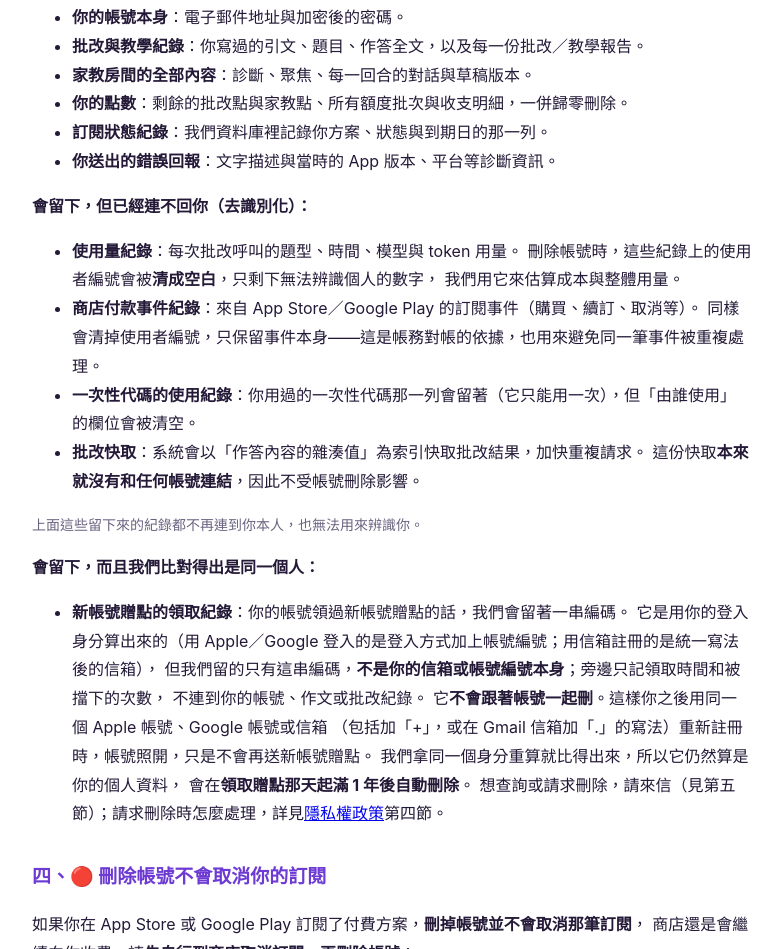
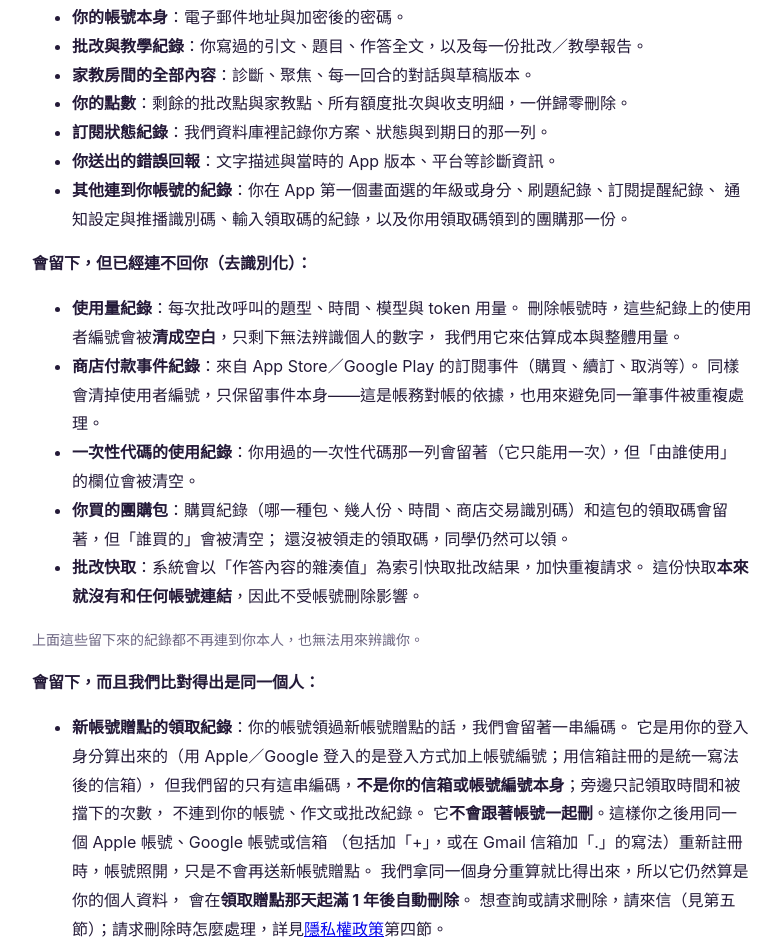
Before and after one commit to BORTYNG/howrite-legal, a plain HTML site: page delete-account.html in a window 1280 px wide. Shown: the part 1081-2030 px from the top of the page, without its empty margins (248-1029 px from the left). Drawn offline with Linux system fonts and the light colour scheme.

Commit message:
3.3.1：delete-account.html 換成好寫 repo docs/delete-account.html（11-18，逐位元一致）

```diff
--- a/delete-account.html
+++ b/delete-account.html
@@ -16,7 +16,7 @@
 </head>
 <body>
   <h1>刪除帳號與資料</h1>
-  <p class="muted">最後更新：2026 年 10 月 23 日・應用程式：好寫 Howrite・開發者：好寫 Howrite</p>
+  <p class="muted">最後更新：2026 年 11 月 18 日・應用程式：好寫 Howrite・開發者：好寫 Howrite</p>
   <p class="contact">客服聯繫：LINE 官方帳號 <a href="https://line.me/R/ti/p/%40100lzilw">@100lzilw</a>（用手機點就能加好友）・Email <a href="mailto:howriteskill@gmail.com">howriteskill@gmail.com</a></p>
 
   <p>你可以隨時刪除「好寫 Howrite」的帳號。這一頁說明怎麼做、按下去之後有哪些資料被刪掉、
@@ -54,6 +54,8 @@
     <li><strong>你的點數</strong>：剩餘的批改點與家教點、所有額度批次與收支明細，一併歸零刪除。</li>
     <li><strong>訂閱狀態紀錄</strong>：我們資料庫裡記錄你方案、狀態與到期日的那一列。</li>
     <li><strong>你送出的錯誤回報</strong>：文字描述與當時的 App 版本、平台等診斷資訊。</li>
+    <li><strong>其他連到你帳號的紀錄</strong>：你在 App 第一個畫面選的年級或身分、刷題紀錄、訂閱提醒紀錄、
+        通知設定與推播識別碼、輸入領取碼的紀錄，以及你用領取碼領到的團購那一份。</li>
   </ul>
 
   <p><strong>會留下，但已經連不回你（去識別化）：</strong></p>
@@ -64,6 +66,8 @@
     <li><strong>商店付款事件紀錄</strong>：來自 App Store／Google Play 的訂閱事件（購買、續訂、取消等）。
         同樣會清掉使用者編號，只保留事件本身——這是帳務對帳的依據，也用來避免同一筆事件被重複處理。</li>
     <li><strong>一次性代碼的使用紀錄</strong>：你用過的一次性代碼那一列會留著（它只能用一次），但「由誰使用」的欄位會被清空。</li>
+    <li><strong>你買的團購包</strong>：購買紀錄（哪一種包、幾人份、時間、商店交易識別碼）和這包的領取碼會留著，但「誰買的」會被清空；
+        還沒被領走的領取碼，同學仍然可以領。</li>
     <li><strong>批改快取</strong>：系統會以「作答內容的雜湊值」為索引快取批改結果，加快重複請求。
         這份快取<strong>本來就沒有和任何帳號連結</strong>，因此不受帳號刪除影響。</li>
   </ul>
```
